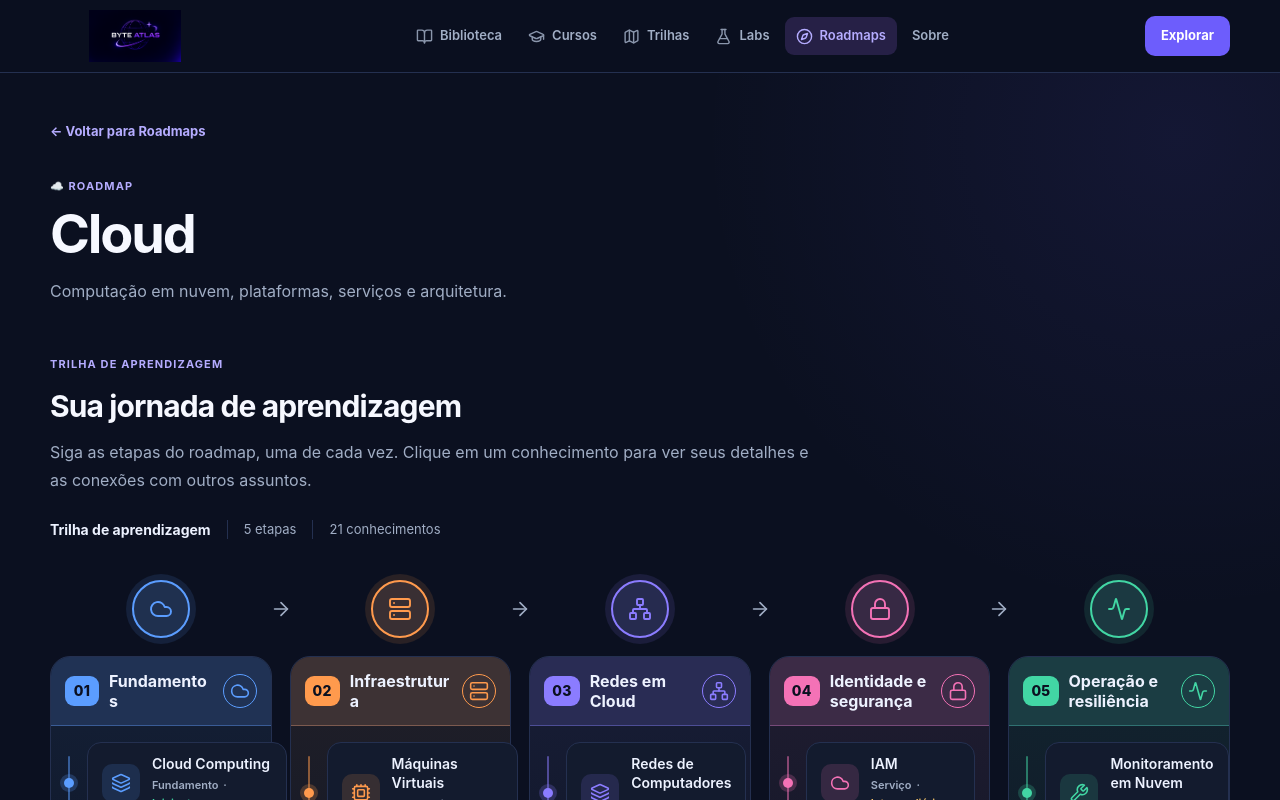
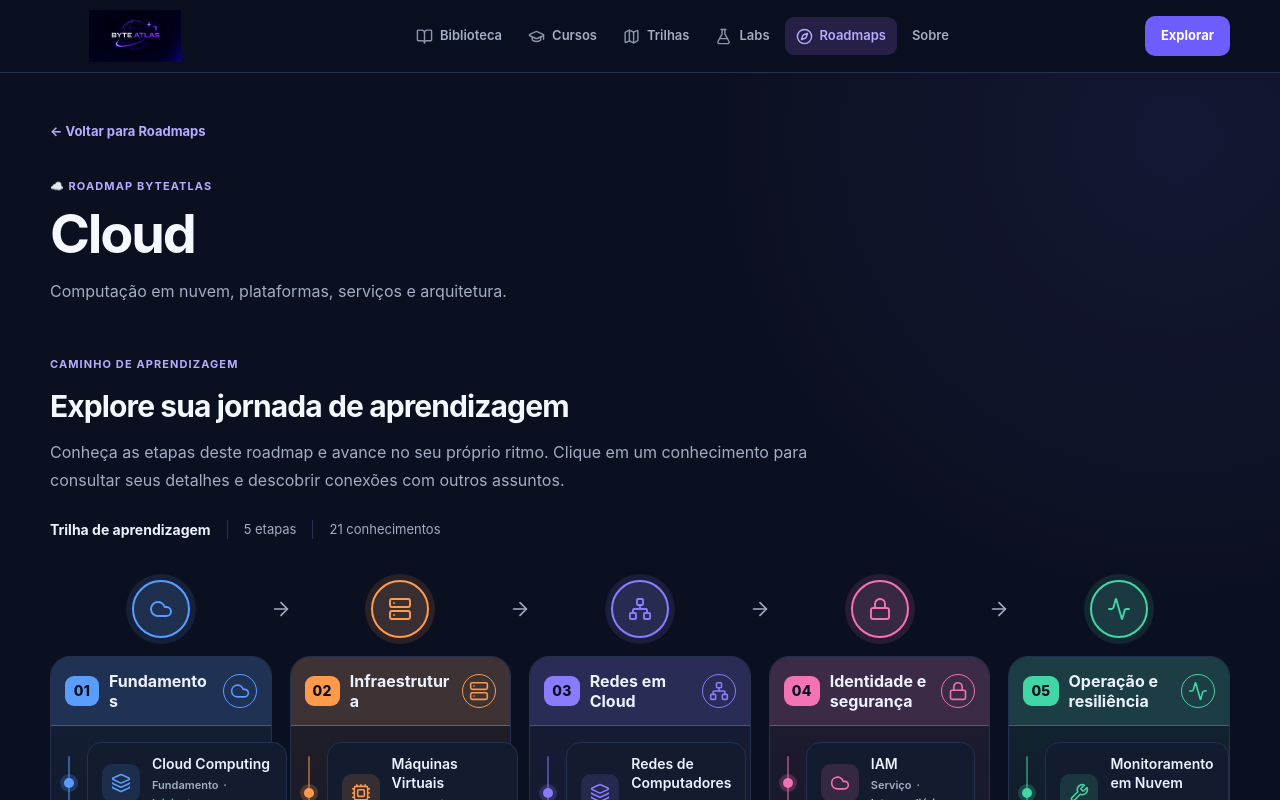
Before and after one commit to yukitelles0-blip/techlib, a React (Vite) app: page /roadmaps/cloud in a window 1280 px wide. Shown: the top 800 px of the page. Built offline with nearby package versions, Linux system fonts and the light colour scheme.

Commit message:
pdate RoadmapDetail page for ByteAtlas branding
Updated text and structure for better clarity in RoadmapDetail component.

```diff
--- a/src/pages/RoadmapDetail.jsx
+++ b/src/pages/RoadmapDetail.jsx
@@ -1,3 +1,4 @@
+
 import React from "react";
 import { Link, useParams } from "react-router-dom";
 
@@ -21,9 +22,11 @@ export default function RoadmapDetail() {
           </Link>
 
           <div className="roadmap-detail-hero">
-            <span className="eyebrow">ROADMAP</span>
+            <span className="eyebrow">BYTEATLAS · ROADMAPS</span>
             <h1>Roadmap não encontrado</h1>
-            <p>O roadmap solicitado não existe.</p>
+            <p>
+              O caminho de aprendizagem que você procura não está disponível.
+            </p>
           </div>
         </div>
       </section>
@@ -38,22 +41,26 @@ export default function RoadmapDetail() {
         </Link>
 
         <div className="roadmap-detail-hero">
-          <span className="eyebrow">{roadmap.icon} ROADMAP</span>
+          <span className="eyebrow">{roadmap.icon} ROADMAP BYTEATLAS</span>
           <h1>{roadmap.name}</h1>
           <p>{roadmap.description}</p>
         </div>
 
         <div className="roadmap-section-heading">
-          <span className="eyebrow">TRILHA DE APRENDIZAGEM</span>
-          <h2>Sua jornada de aprendizagem</h2>
+          <span className="eyebrow">CAMINHO DE APRENDIZAGEM</span>
+          <h2>Explore sua jornada de aprendizagem</h2>
           <p>
-            Siga as etapas do roadmap, uma de cada vez. Clique em um
-            conhecimento para ver seus detalhes e as conexões com outros
-            assuntos.
+            Conheça as etapas deste roadmap e avance no seu próprio ritmo.
+            Clique em um conhecimento para consultar seus detalhes e descobrir
+            conexões com outros assuntos.
           </p>
         </div>
 
-        <RoadmapJourney key={id} roadmapId={id} roadmapPaths={roadmapPaths} />
+        <RoadmapJourney
+          key={id}
+          roadmapId={id}
+          roadmapPaths={roadmapPaths}
+        />
       </div>
     </section>
   );
```
